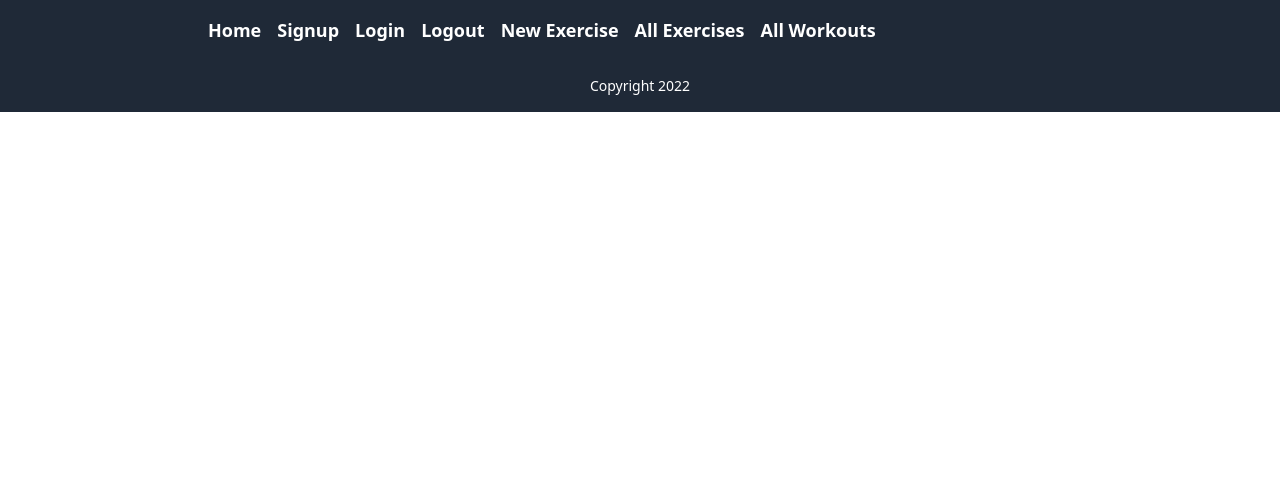
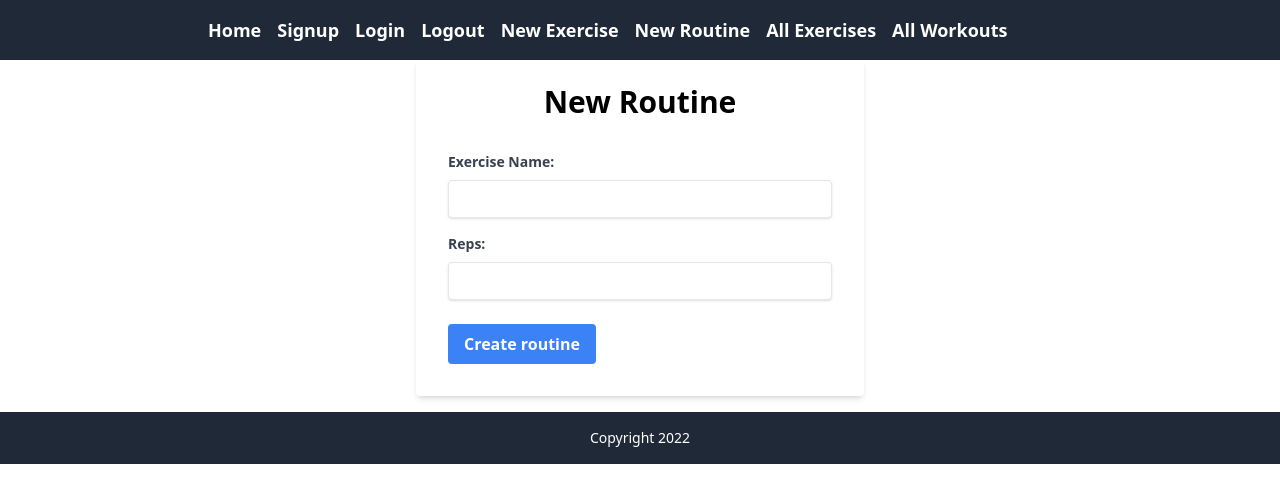
Before and after one commit to masonishee/fitness-capstone-frontend, a React (Vite) app: page /RoutinesNew in a window 1280 px wide. Shown: the top 502 px of the page. Built offline with nearby package versions, Linux system fonts and the light colour scheme; no server answers.

Commit message:
Add routines new

```diff
--- a/src/Content.jsx
+++ b/src/Content.jsx
@@ -8,6 +8,7 @@ import { ExercisesIndex } from "./ExercisesIndex";
 import { ExercisesNew } from "./ExercisesNew";
 import { ExercisesShow } from "./ExercisesShow";
 import { WorkoutsIndex } from "./WorkoutsIndex";
+import { RoutinesNew } from "./RoutinesNew";
 import { Modal } from "./Modal";
 
 export function Content() {
@@ -15,6 +16,7 @@ export function Content() {
   const [isExercisesShowVisible, setIsExercisesShowVisible] = useState(false);
   const [currentExercise, setCurrentExercise] = useState({});
   const [workouts, setWorkouts] = useState([]);
+  const [routines, setRoutines] = useState([]);
 
   const handleIndexExercises = () => {
     console.log("handleIndexExercises");
@@ -36,6 +38,14 @@ export function Content() {
     console.log("handleCreateExercise", params);
     axios.post("http://localhost:3000/exercises.json", params).then((response) => {
       setExercises([...exercises, response.data]);
+      successCallback();
+    });
+  };
+
+  const handleCreateRoutine = (params, successCallback) => {
+    console.log("handleCreateRoutine", params);
+    axios.post("http://localhost:3000/routines.json", params).then((response) => {
+      setRoutines([...routines, response.data]);
       successCallback();
     });
   };
@@ -64,6 +74,7 @@ export function Content() {
         />
 
         <Route path="/WorkoutsIndex" element={<WorkoutsIndex workouts={workouts} />} />
+        <Route path="/RoutinesNew" element={<RoutinesNew onCreateRoutine={handleCreateRoutine} />} />
         <Route path="/Signup" element={<Signup />} />
         <Route path="/Login" element={<Login />} />
         <Route path="/Logout" element={<LogoutLink />} />
--- a/src/Header.jsx
+++ b/src/Header.jsx
@@ -20,6 +20,9 @@ export function Header() {
           <Link to="/exercisenew" className="mr-4 text-lg font-semibold hover:text-gray-300">
             New Exercise
           </Link>
+          <Link to="/routinesnew" className="mr-4 text-lg font-semibold hover:text-gray-300">
+            New Routine
+          </Link>
           <Link to="/exerciseindex" className="mr-4 text-lg font-semibold hover:text-gray-300">
             All Exercises
           </Link>
--- /dev/null
+++ b/src/RoutinesNew.jsx
@@ -0,0 +1,39 @@
+export function RoutinesNew(props) {
+  const handleSubmit = (event) => {
+    event.preventDefault();
+    const params = new FormData(event.target);
+    props.onCreateRoutine(params, () => event.target.reset());
+  };
+
+  return (
+    <form onSubmit={handleSubmit} className="max-w-md mx-auto bg-white shadow-md rounded px-8 pt-6 pb-8 mb-4">
+      <h1 className="text-3xl text-center font-bold mb-8">New Routine</h1>
+      <div className="mb-4">
+        <label className="block text-gray-700 text-sm font-bold mb-2" htmlFor="exercise">
+          Exercise Name:
+        </label>
+        <input
+          name="exercise"
+          type="text"
+          className="shadow appearance-none border rounded w-full py-2 px-3 text-gray-700 leading-tight focus:outline-none focus:shadow-outline"
+        />
+      </div>
+      <div className="mb-6">
+        <label className="block text-gray-700 text-sm font-bold mb-2" htmlFor="reps">
+          Reps:
+        </label>
+        <input
+          name="reps"
+          type="text"
+          className="shadow appearance-none border rounded w-full py-2 px-3 text-gray-700 leading-tight focus:outline-none focus:shadow-outline"
+        />
+      </div>
+      <button
+        type="submit"
+        className="bg-blue-500 hover:bg-blue-700 text-white font-bold py-2 px-4 rounded focus:outline-none focus:shadow-outline"
+      >
+        Create routine
+      </button>
+    </form>
+  );
+}
```
